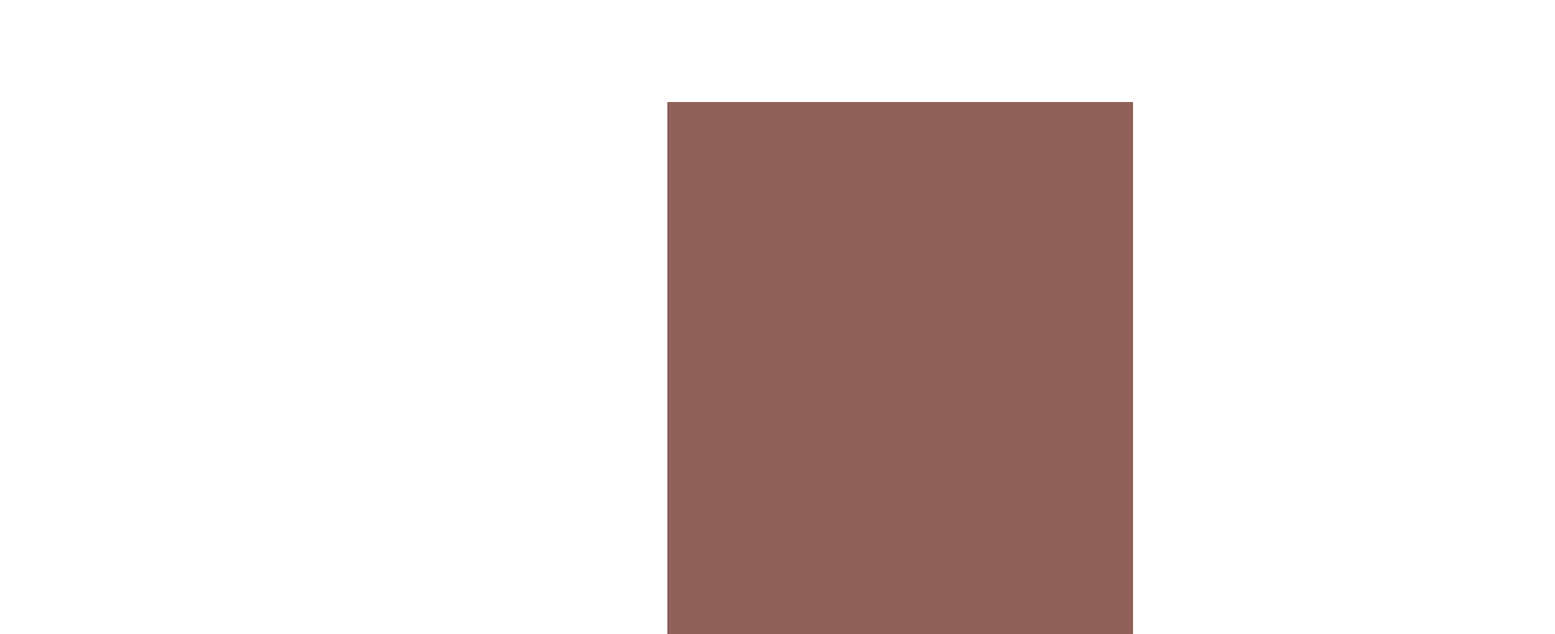
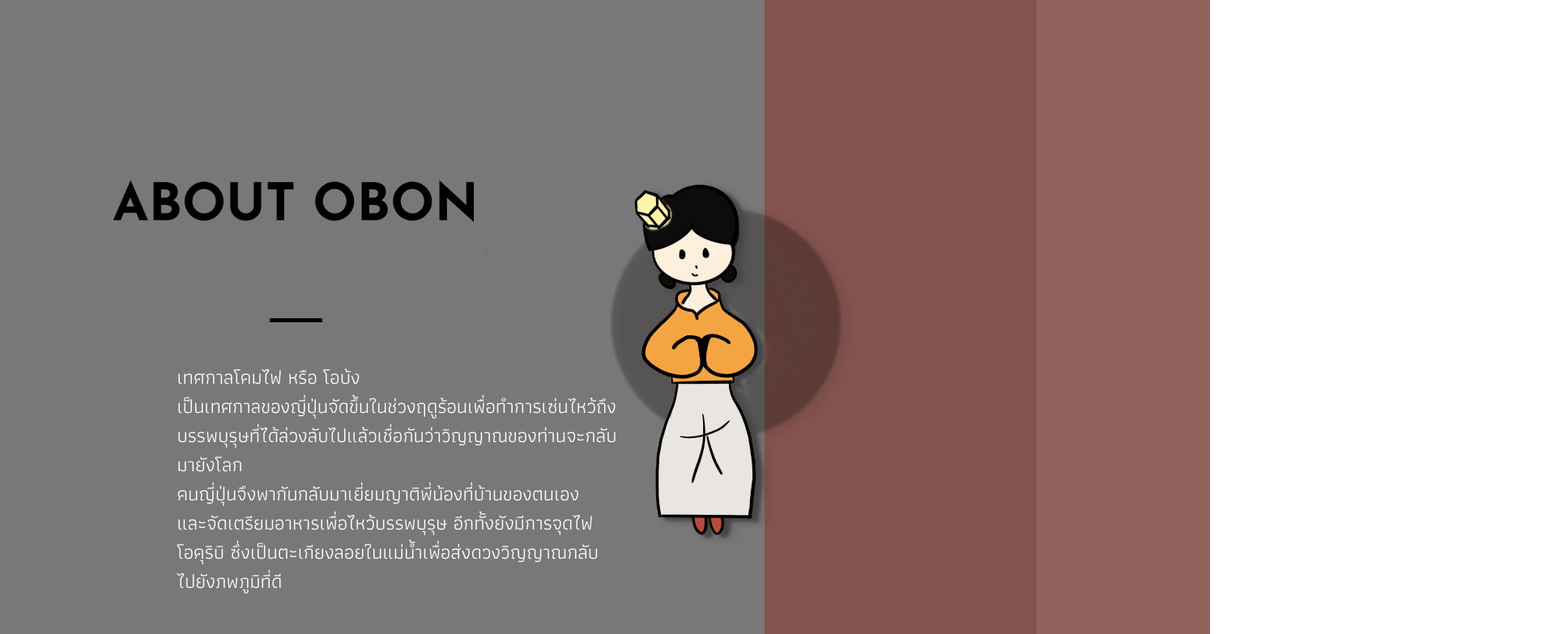
Before and after one commit to PiceTrp/G3_Hello_Dolphin, a React app: page / in a window 1280 px wide. Shown: the part 920-1703 px from the top of the page at 81% size, 1920 px wide, since content can reach past the window. Built offline with nearby package versions, Linux system fonts and the light colour scheme.

Commit message:
about me finish

```diff
--- a/package.json
+++ b/package.json
@@ -12,6 +12,7 @@
 		"react-dom": "^17.0.1",
 		"react-scripts": "4.0.0",
 		"styled-components": "^5.2.1",
+		"typeface-athiti": "^1.1.13",
 		"typeface-josefin-sans": "^1.1.13",
 		"web-vitals": "^0.2.4"
 	},
--- a/src/components/About.js
+++ b/src/components/About.js
@@ -1,31 +1,89 @@
 import styled from 'styled-components';
-import mascot from '../images/mascot.png';
+import line from '../images/Line.png';
+import bg from '../images/bg_mascot.png';
+import mc from '../images/mascot.png';
+import conner from '../images/conner bottom-left.png';
 
-const Cover = styled.div`
-    position: absolute;
-    width: 575px;
-    height: 971px;
-    left: 824px;
-    top: 1046px;
-    background: rgba(132, 79, 73, 0.9);
+const Text1 = styled.h1`
+	font-family: Josefin Sans;
+    font-style: normal;
+    font-weight: bold;
+    font-size: 64px;
+    color: black;
+    padding-right: 550px;
+    padding-top : 90px;
 `;
 
-const Mascot = styled.div`
+const Line = styled.img`
+    color: gray;
+    padding-top: 90px;
+    padding-right: 550px;
+`;
+
+const Section = styled.div`
+	display: flex;
+	flex-direction: column;
+	align-items: center;
+	justify-content: center;
+	width: 100vw;
+	height: 140vh;
+	background: rgba(56, 55, 55, 0.67);
+	background-repeat: no-repeat;
+	background-position: bottom;
+	background-size: 100vw auto;
+`;
+
+const Text2 = styled.p`
+    color: white;
+    padding-top: 50px;
+    padding-right: 300px;
+    font-family: Athiti;
+    font-size: 24px;
+    text-align: left;
+
+`;
+
+const Background = styled.img`
     position: absolute;
-    width: 705px;
-    height: 672px;
-    left: 775px;
-    top: 1250px;
-    background: url(${mascot.png});
+    width: 550px;
+    height: 900px;
+    left: 824px;
+    margin-left: 120px;
+
+`;
+
+const Mascot = styled.img`
+    position: absolute;
     filter: drop-shadow(8px 4px 4px rgba(0, 0, 0, 0.25));
+    margin-left: 450px;
+`;
+
+const Conner = styled.img`
+    position: absolute;
+    padding-right: 1200px;
+    padding-top: 815px;
 `;
 
 export default () => {
-	return (
-        <Cover>
-			<>
-				<Mascot src={mascot} />
-			</>
-		</Cover>
-    );
+    return (
+        <Section>
+            <Text1>ABOUT OBON</Text1>
+            <Line src={line} />
+            <Background src={bg} />
+            <Mascot src={mc} />
+                <Text2>
+                เทศกาลโคมไฟ หรือ โอบ้ง<br></br>
+                เป็นเทศกาลของญี่ปุ่นจัดขึ้นในช่วงฤดูร้อนเพื่อทำการเซ่นไหว้ถึง<br></br>
+                บรรพบุรุษที่ได้ล่วงลับไปแล้วเชื่อกันว่าวิญญาณของท่านจะกลับ<br></br>
+                มายังโลก<br></br>
+                คนญี่ปุ่นจึงพากันกลับมาเยี่ยมญาติพี่น้องที่บ้านของตนเอง<br></br>
+                และจัดเตรียมอาหารเพื่อไหว้บรรพบุรุษ อีกทั้งยังมีการจุดไฟ<br></br>
+                โอคุริบิ ซึ่งเป็นตะเกียงลอยในแม่น้ำเพื่อส่งดวงวิญญาณกลับ<br></br>
+                ไปยังภพภูมิที่ดี
+                </Text2>
+            <Conner src={conner} />
+
+        </Section>
+
+    )
 }
--- a/src/index.js
+++ b/src/index.js
@@ -6,6 +6,7 @@ import 'bootstrap/dist/css/bootstrap.min.css';
 import 'typeface-josefin-sans';
 import './styles/index.css';
 import './styles/App.css';
+import 'typeface-athiti';
 
 ReactDOM.render(
 	<React.StrictMode>
```
Also changed, not shown: src/components/Activities.js (added), src/components/App.js (line endings or trailing spaces), src/images/Line.png (added), src/images/bg_mascot.png (added), src/images/conner bottom-left.png (added), src/styles/App.css (line endings or trailing spaces), 1 other file.
